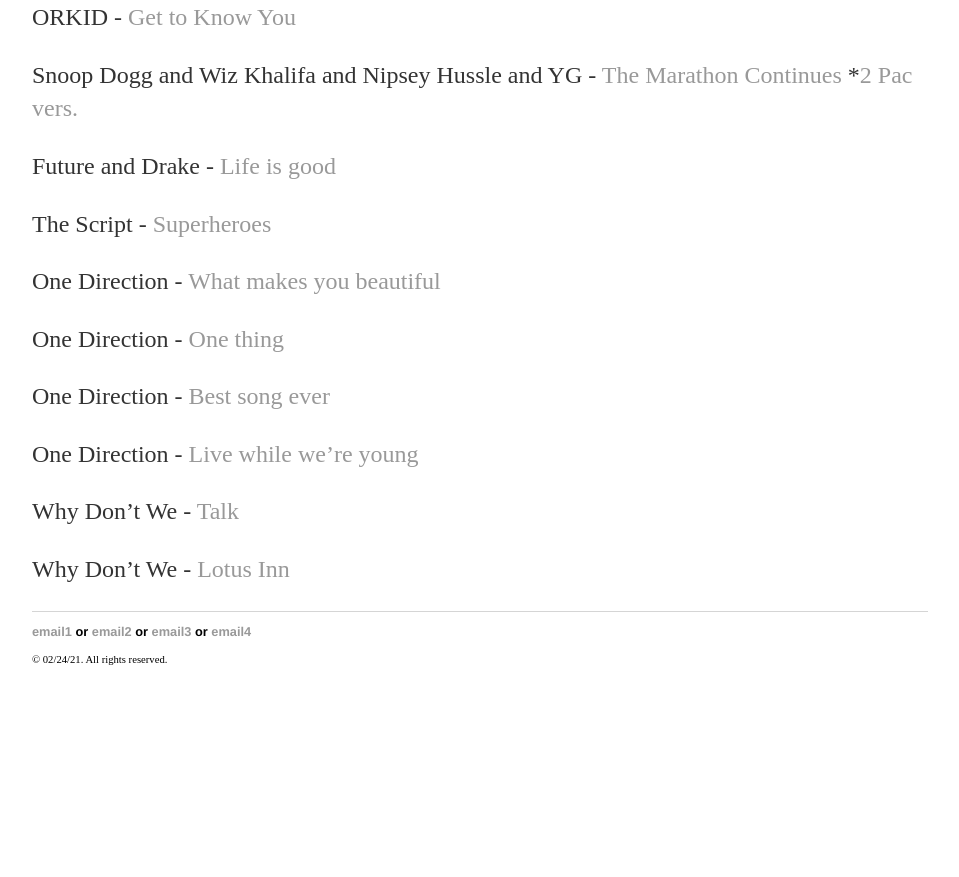
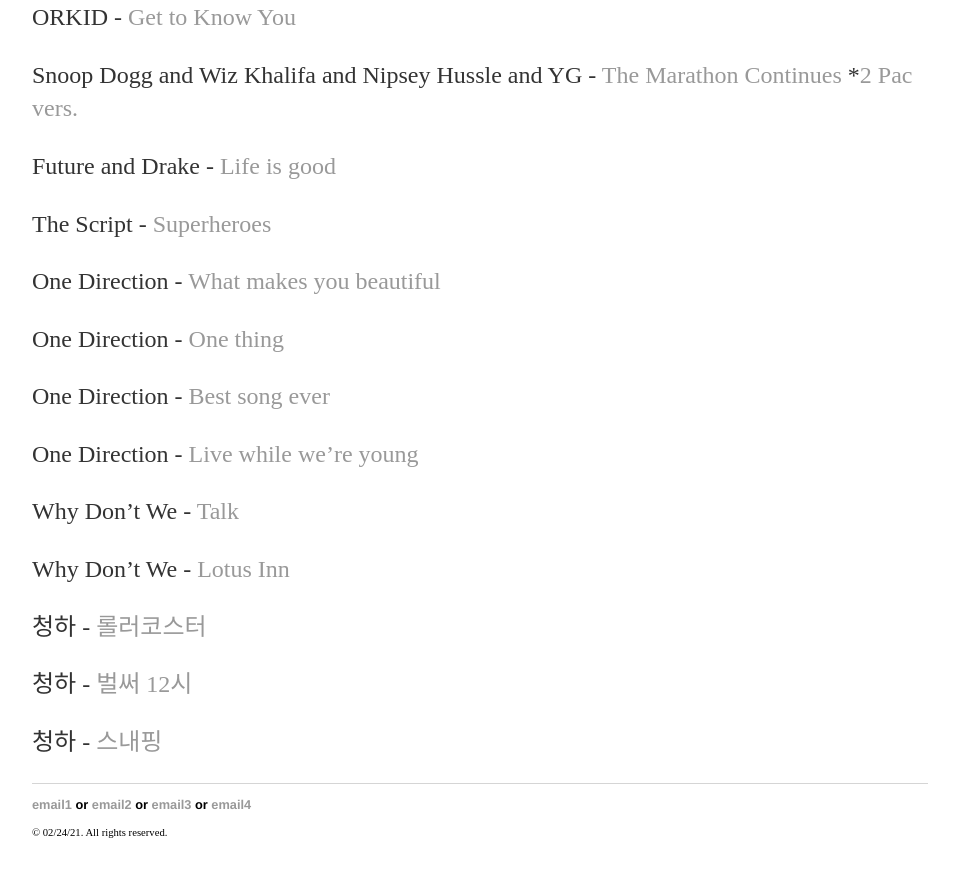
Before and after one commit to yjkweon24/yjkweon24.github.io, a Jekyll site: the page built from _posts/2018-10-23-songs-that-i-love.md, in a window 1280 px wide and 900 px high, scrolled down 10691 px. Shown: the top 877 px of the window, without its empty margins (160-1119 px from the left). Built offline with Jekyll 4.4.1, drawn with Linux system fonts in a browser that asks for light colours; before the commit the page ends 11418 px from its top, so only the background shows below that.

Commit message:
Update 2018-10-23-songs-that-i-love.md

```diff
--- a/_posts/2018-10-23-songs-that-i-love.md
+++ b/_posts/2018-10-23-songs-that-i-love.md
@@ -381,3 +381,9 @@
 Why Don't We - [Talk](https://www.youtube.com/watch?v=Y15MOr9saxE&ab_channel=WhyDon%27tWe)
 
 Why Don't We - [Lotus Inn](https://www.youtube.com/watch?v=hCbahb-Dwtc&list=RDY15MOr9saxE&index=4&ab_channel=WhyDon%27tWe-Topic)
+
+청하 - [롤러코스터](https://www.youtube.com/watch?v=gyQMaJDVydo&ab_channel=%EA%B7%B7)
+
+청하 - [벌써 12시](https://www.youtube.com/watch?v=x2PS7PpLueA&ab_channel=abc123)
+
+청하 - [스내핑](https://www.youtube.com/watch?v=EhCwIsRNoe8&ab_channel=%EC%88%A0%EC%82%AC%EB%AF%B8%EB%94%94%EC%96%B4)
```
